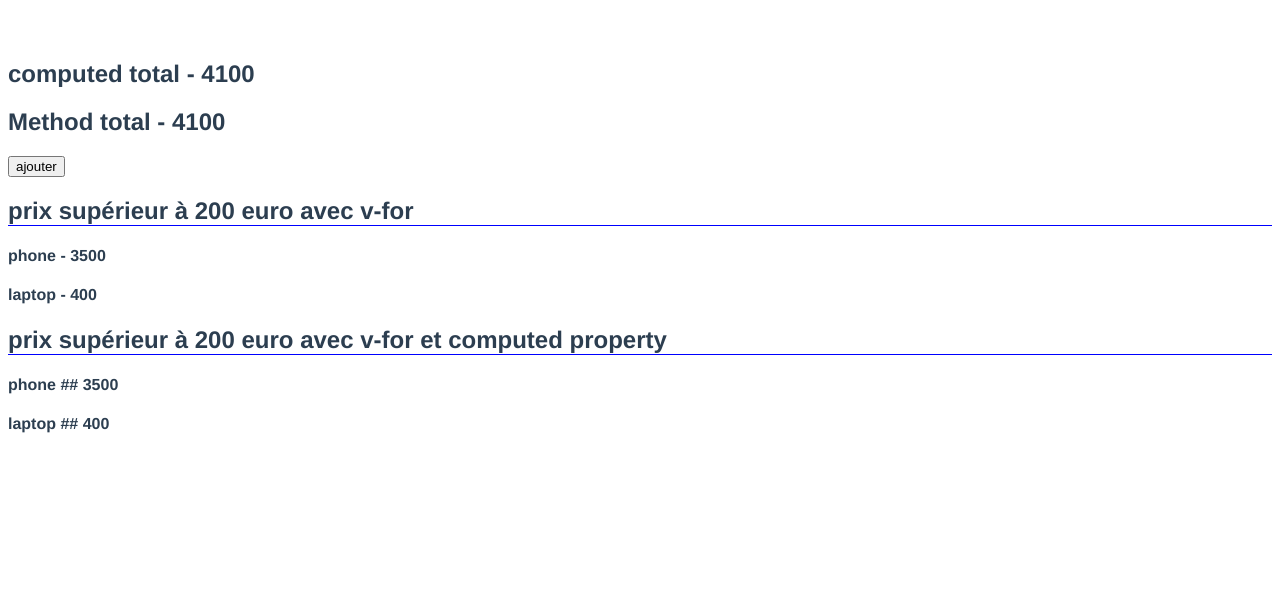
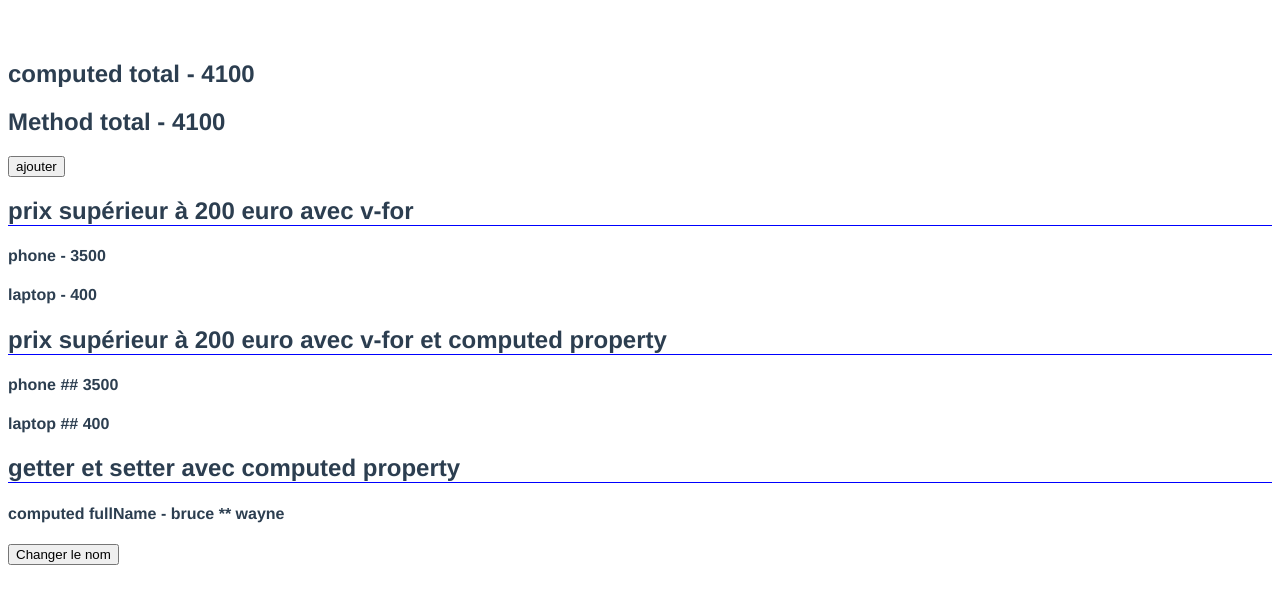
Before and after one commit to lapinRagnar/vue3_tuto, a Vue app: page / in a window 1280 px wide. Shown: the top 604 px of the page. Built offline with nearby package versions, Linux system fonts and the light colour scheme.

Commit message:
computed setter et getter

```diff
--- a/src/App.vue
+++ b/src/App.vue
@@ -12,6 +12,11 @@
   <!--Afficher les produits qui a un prix superieur à 200 euro-->
   <h2 style="border-bottom: 1px solid blue;">prix supérieur à 200 euro avec v-for et computed property</h2>
   <h4 v-for="item in expensiveItems" :key="item.id">{{ item.title}} ## {{ item.price}}</h4>
+
+  <!--getter et setter avec computed property-->
+  <h2 style="border-bottom: 1px solid blue;">getter et setter avec computed property</h2>
+  <h4>computed fullName - {{ fullName }}</h4>
+  <button @click="changeFullName">Changer le nom</button>
 
 </template>
 
@@ -44,6 +49,9 @@ export default {
   methods: {
     getTotal(){
       return this.items.reduce((total, curr) => (total = total + curr.price), 0)
+    },
+    changeFullName(){
+      this.fullName = 'clark kent'
     }
   },
   computed: {
@@ -52,6 +60,16 @@ export default {
     },
     expensiveItems(){
       return this.items.filter(item => item.price > 200)
+    },
+    fullName: {
+      get(){
+        return `${this.firstName} ** ${this.lastName}`
+      },
+      set(value){
+        const names = value.spit(' ')
+        this.firstName = names[0]
+        this.lastName = names[1]
+      }
     }
   }
 }
```
